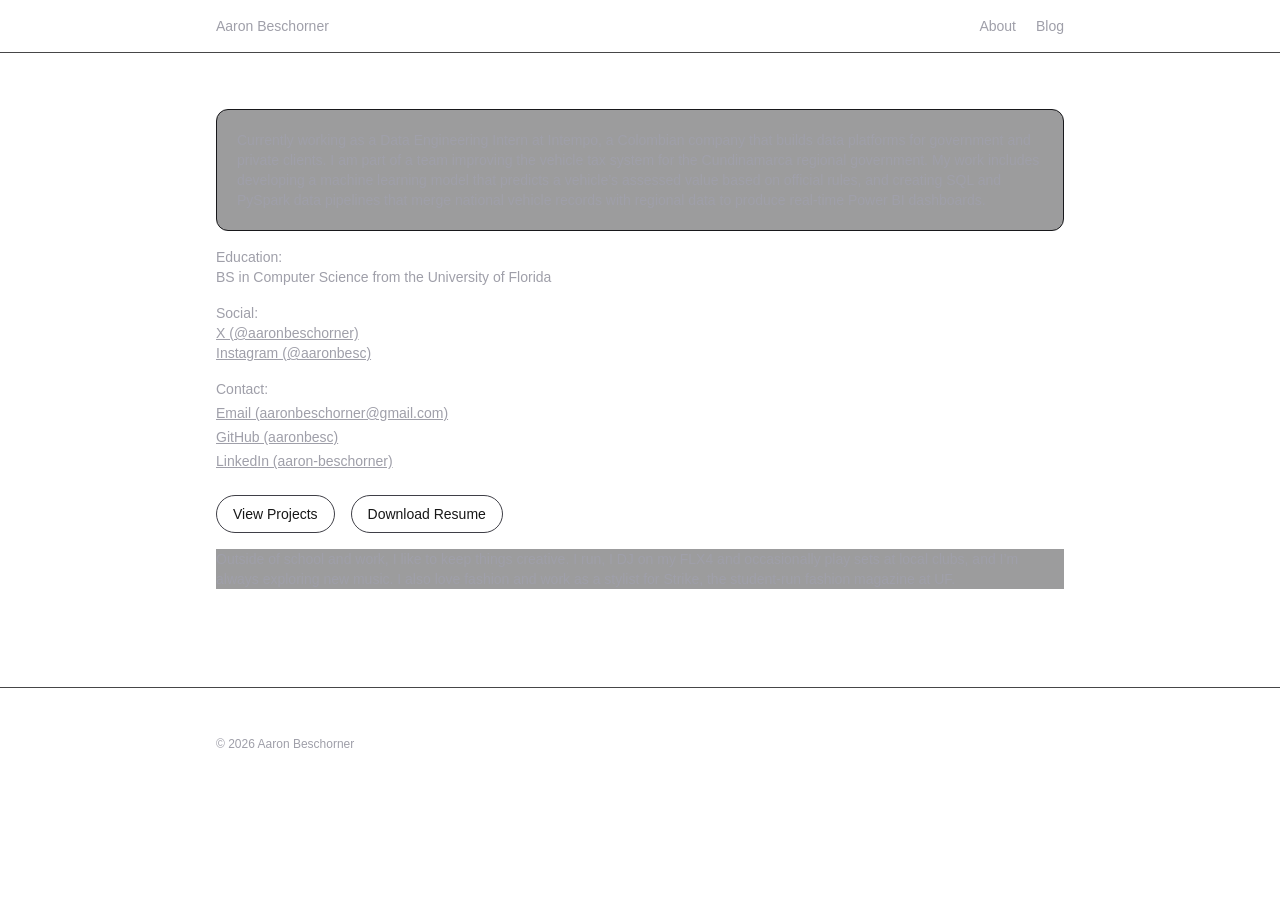
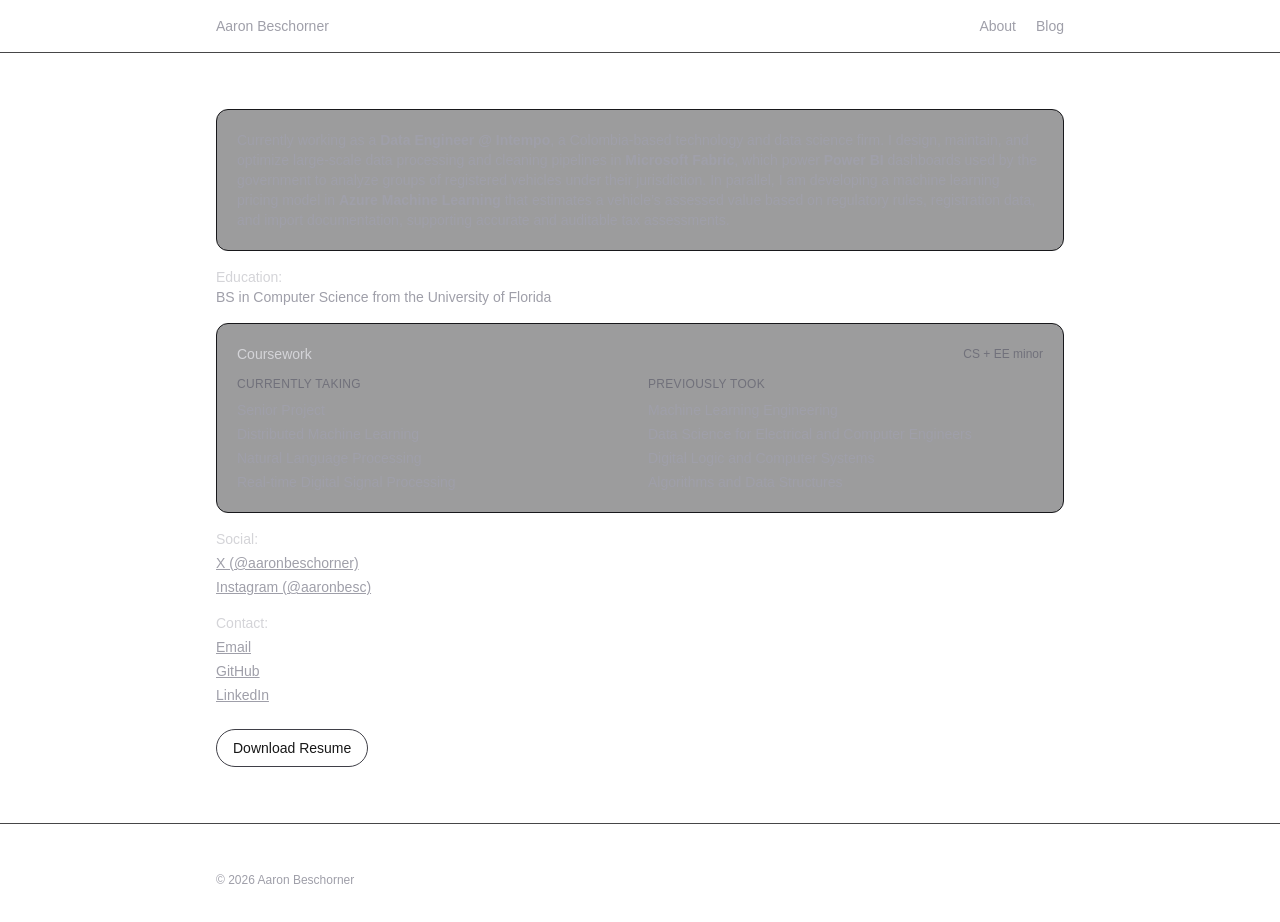
Before and after one commit to aaronbesc/my_portfolio, a Next.js app: page / in a window 1280 px wide. Shown: the top 922 px of the page. Before the commit the page ends 800 px from the top, so only its background shows below. Built offline with nearby package versions, Linux system fonts and the light colour scheme.

Commit message:
Latest changes

```diff
--- a/app/page.tsx
+++ b/app/page.tsx
@@ -2,22 +2,59 @@ import Link from "next/link";
 
 export default function HomePage() {
   return (
-    <section className="space-y-10">
+    <section className="space-y-6">
       <div className="space-y-4">
-        {/*<h1 className="text-4xl sm:text-5xl font-semibold text-zinc-50 leading-tight">
-          Aaron Beschorner
-        </h1>*/}
-        <div className="border border-zinc-900 rounded-xl p-4 sm:p-5 text-xs sm:text-sm text-zinc-400 space-y-2 bg-zinc-950/40">
+        <div className="border border-zinc-900 rounded-xl p-4 sm:p-5 text-xs sm:text-sm text-zinc-400 bg-zinc-950/40">
           <p>
-          Currently working as a Data Engineering Intern at Intempo, a Colombian company that builds data platforms for government and private clients. I am part of a team improving the vehicle tax system for the Cundinamarca regional government. My work includes developing a machine learning model that predicts a vehicle’s assessed value based on official rules, and creating SQL and PySpark data pipelines that merge national vehicle records with regional data to produce real-time Power BI dashboards.
+            Currently working as a <strong>Data Engineer @ Intempo</strong>, a Colombia-based technology and data science firm. I design, maintain, and optimize large-scale data processing and cleaning pipelines in <strong>Microsoft Fabric</strong>, which power <strong>Power BI</strong> dashboards used by the government to analyze groups of registered vehicles under their jurisdiction. In parallel, I am developing a machine learning pricing model in <strong>Azure Machine Learning</strong> that estimates a vehicle’s assessed value based on regulatory rules, registration data, and import documentation, supporting accurate and auditable tax assessments.
           </p>
         </div>
-        <ul className="text-xs sm:text-sm sm:text-base text-zinc-400 max-w-xl">
-          <li>Education:</li>
+
+        <ul className="text-xs sm:text-sm text-zinc-400">
+          <li className="text-zinc-300">Education:</li>
           <li>BS in Computer Science from the University of Florida</li>
         </ul>
-        <ul className="text-xs sm:text-sm sm:text-base text-zinc-400 max-w-xl">
-          <li>Social:</li>
+
+        {/* Coursework */}
+        <div className="border border-zinc-900 rounded-xl p-4 sm:p-5 bg-zinc-950/40">
+          <div className="flex items-center justify-between">
+            <p className="text-xs sm:text-sm text-zinc-300">Coursework</p>
+            <p className="text-[10px] sm:text-xs text-zinc-500">
+              CS + EE minor
+            </p>
+          </div>
+
+          <div className="mt-3 grid gap-4 sm:grid-cols-2">
+            <div>
+              <p className="text-[10px] sm:text-xs uppercase tracking-wide text-zinc-500">
+                Currently taking
+              </p>
+              <ul className="mt-2 space-y-1 text-xs sm:text-sm text-zinc-400">
+                {/* swap these with your current courses */}
+                <li>Senior Project</li>
+                <li>Distributed Machine Learning</li>
+                <li>Natural Language Processing</li>
+                <li>Real-time Digital Signal Processing</li>
+              </ul>
+            </div>
+
+            <div>
+              <p className="text-[10px] sm:text-xs uppercase tracking-wide text-zinc-500">
+                Previously took
+              </p>
+              <ul className="mt-2 space-y-1 text-xs sm:text-sm text-zinc-400">
+                {/* swap these with your past courses */}
+                <li>Machine Learning Engineering</li>
+                <li>Data Science for Electrical and Computer Engineers</li>
+                <li>Digital Logic and Computer Systems</li>
+                <li>Algorithms and Data Structures</li>
+              </ul>
+            </div>
+          </div>
+        </div>
+
+        <ul className="text-xs sm:text-sm text-zinc-400 space-y-1">
+          <li className="text-zinc-300">Social:</li>
           <li>
             <a
               href="https://x.com/aaronbeschorner"
@@ -28,7 +65,6 @@ export default function HomePage() {
               X (@aaronbeschorner)
             </a>
           </li>
-
           <li>
             <a
               href="https://instagram.com/aaronbesc"
@@ -40,19 +76,14 @@ export default function HomePage() {
             </a>
           </li>
         </ul>
-<ul className="text-xs sm:text-sm sm:text-base text-zinc-400 max-w-xl space-y-1">
-  <li>Contact:</li>
+
+        <ul className="text-xs sm:text-sm text-zinc-400 space-y-1">
+          <li className="text-zinc-300">Contact:</li>
           <li>
-    <a
-      href="mailto:aaronbeschorner@gmail.com"
-      target="_blank"
-      rel="noopener noreferrer"
-      className="underline"
-    >
-      Email (aaronbeschorner@gmail.com)
+            <a href="mailto:aaronbeschorner@gmail.com" className="underline">
+              Email
             </a>
           </li>
-
           <li>
             <a
               href="https://github.com/aaronbesc"
@@ -60,10 +91,9 @@ export default function HomePage() {
               rel="noopener noreferrer"
               className="underline"
             >
-      GitHub (aaronbesc)
+              GitHub
             </a>
           </li>
-
           <li>
             <a
               href="https://www.linkedin.com/in/aaron-beschorner/"
@@ -71,42 +101,27 @@ export default function HomePage() {
               rel="noopener noreferrer"
               className="underline"
             >
-      LinkedIn (aaron-beschorner)
+              LinkedIn
             </a>
           </li>
         </ul>
 
-
-  <div className="flex flex-wrap gap-4 pt-2">
-  <Link
-    href="/"
+        <div className="flex flex-wrap gap-3 pt-2">
+          {/* <Link
+            href="/projects"
             className="text-xs sm:text-sm border border-zinc-700 px-4 py-2 rounded-full hover:border-zinc-300 hover:text-zinc-100 transition-colors"
           >
             View Projects
-  </Link>
+          </Link> */}
+
           <Link
-    href="/"
+            href="/resume.pdf"
             className="text-xs sm:text-sm border border-zinc-700 px-4 py-2 rounded-full hover:border-zinc-300 hover:text-zinc-100 transition-colors"
           >
             Download Resume
           </Link>
-  <div className="text-xs sm:text-sm text-zinc-400 space-y-2 bg-zinc-950/40">
-          <p>
-          Outside of school and work, I like to keep things creative. I run, I DJ on my FLX4 and occasionally play sets at local clubs, and I’m always exploring new music. I also love fashion and work as a stylist for Strike, the student-run fashion magazine at UF.
-        </p>
         </div>
       </div>
-      </div>
-      {/*<div className="border border-zinc-900 rounded-xl p-4 sm:p-5 text-xs sm:text-sm text-zinc-400 space-y-2 bg-zinc-950/40">
-        <p className="text-zinc-300">
-          Currently exploring: research pipelines, education data, and how aesthetics,
-          music, and fashion intersect with engineering.
-        </p>
-        <p>
-          I care about honest systems, clear communication, and tools that respect both
-          data and people.
-        </p>
-      </div>*/}
     </section>
   );
 }
```
Also changed, not shown: app/blog/first-post/page.mdx (+1 -47 lines). Lines whose indentation alone changed are shown as unchanged.
